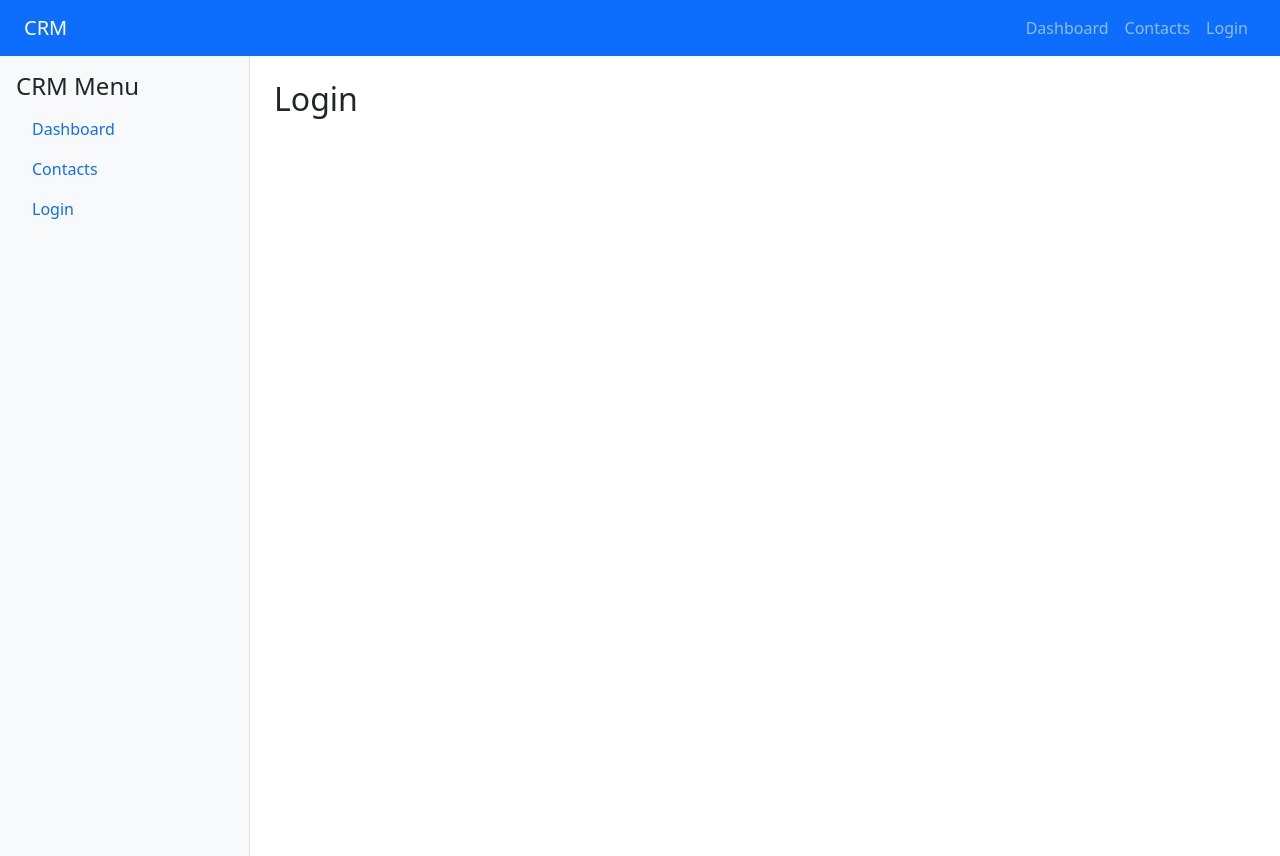
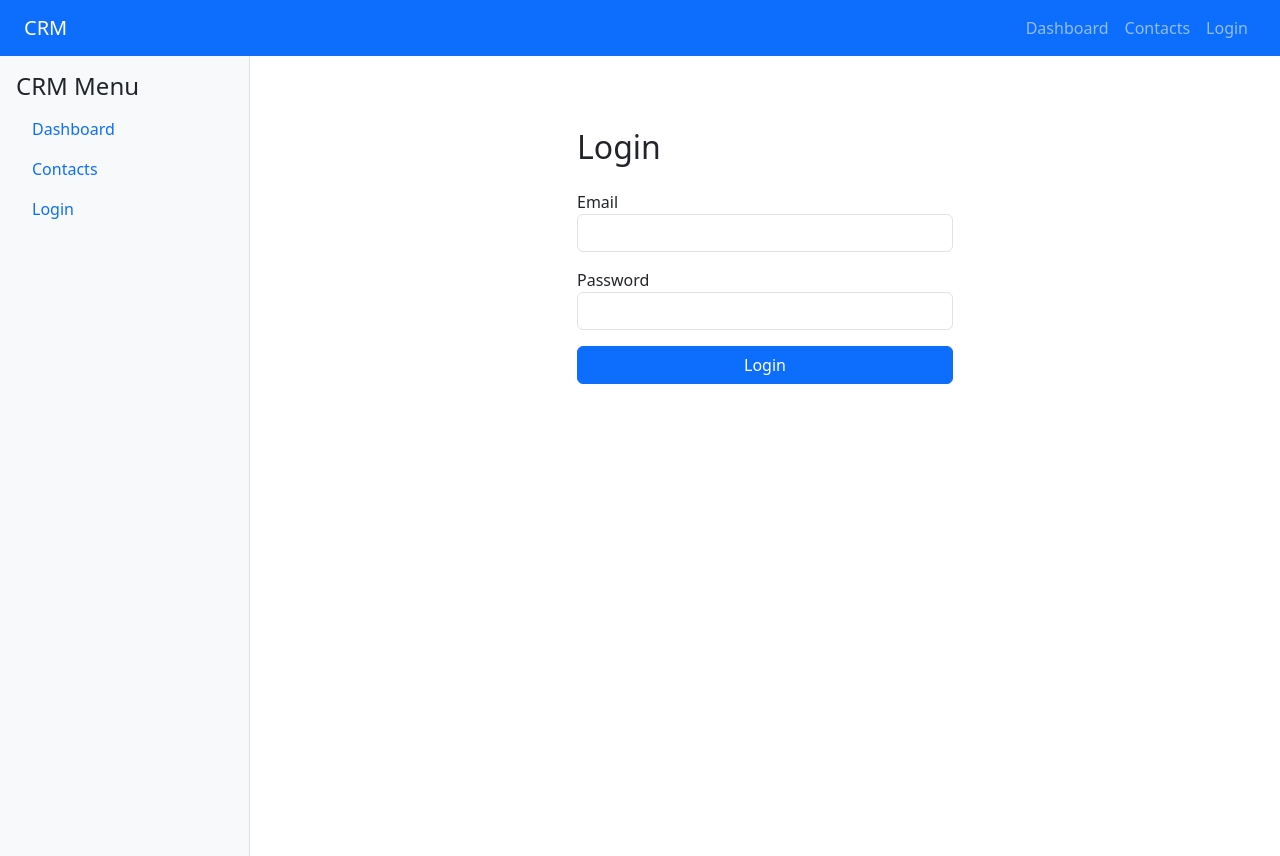
Before and after one commit to vikramintech/crm, a React (Create React App) app: page /login in a window 1280 px wide. Built offline with nearby package versions, Linux system fonts and the light colour scheme; no server answers.

Commit message:
singup and login page created

```diff
--- a/src/pages/Login.jsx
+++ b/src/pages/Login.jsx
@@ -1,8 +1,43 @@
-import React from 'react';
+import React, {useState} from 'react';
+import {signInWithEmailAndPassword} from 'firebase/auth';
+import {auth} from '../firebase';
+import {useNavigate} from 'react-router-dom';
 
 const Login=()=>{
+    const[email,setEmail]=useState('');
+    const[password,setPassword]=useState('');
+    const[error,setError]=useState(null);
+    const navigate=useNavigate();
+
+    const handleLogin=async(e)=>{
+        e.preventDefault();
+        try{
+            await signInWithEmailAndPassword(auth,email,password);
+            navigate('/');
+        }catch(err){
+            setError(err.message);
+        }
+    }
     return(
-        <h2>Login</h2>
+        <div className="container mt-5" style={{maxWidth:'400px'}}>
+            <h2 className='mb-4'>Login</h2>
+            {error && <div className='alert alert-danger'>{error}</div>}
+            <form onSubmit={handleLogin} >
+                <div className='mb-3'>
+                    <label>
+                        Email
+                    </label>
+                    <input type="email" className='form-control' onChange={(e)=>setEmail(e.target.values)}value={email} required />
+                </div>
+                <div className='mb-3'>
+                    <label>
+                        Password
+                    </label>
+                    <input type="password" className='form-control' onChange={(e)=>setPassword(e.target.value)}value={password} required />
+                </div>
+                <button type='submit' className='btn btn-primary w-100'>Login</button>
+            </form>
+        </div>
     )
 }
 export default Login;
--- a/src/pages/Signup.jsx
+++ b/src/pages/Signup.jsx
@@ -0,0 +1,43 @@
+import React, {useState} from 'react';
+import {createUserWithEmailAndPassword} from 'firebase/auth';
+import {auth} from '../firebase';
+import {useNavigate} from 'react-router-dom';
+
+const Signup=()=>{
+    const[email,setEmail]=useState('');
+    const[password,setPassword]=useState('');
+    const navigate= useNavigate();
+    const[error,setError]=useState(null);
+
+    const handleSingup=async(e)=>{
+        e.preventDefault();
+        try{
+            await createUserWithEmailAndPassword(auth,email,password);
+            navigate('/');
+                }
+                catch(err){
+                    setError(err.message);
+                }
+    };
+
+    return(
+        <div>
+            <h2>Create Account</h2>
+            {error && <div>{error}</div>}
+            <form>
+                <div>
+                    <label >
+                        <input type="email" value={email} required />
+                    </label>
+                </div>
+                <div>
+                    <label >
+                        <input type="password" value={password} required />
+                    </label>
+                </div>
+                <button type='submit'>Sign Up</button>
+            </form>
+        </div>
+    )
+}
+export default Signup;
```
